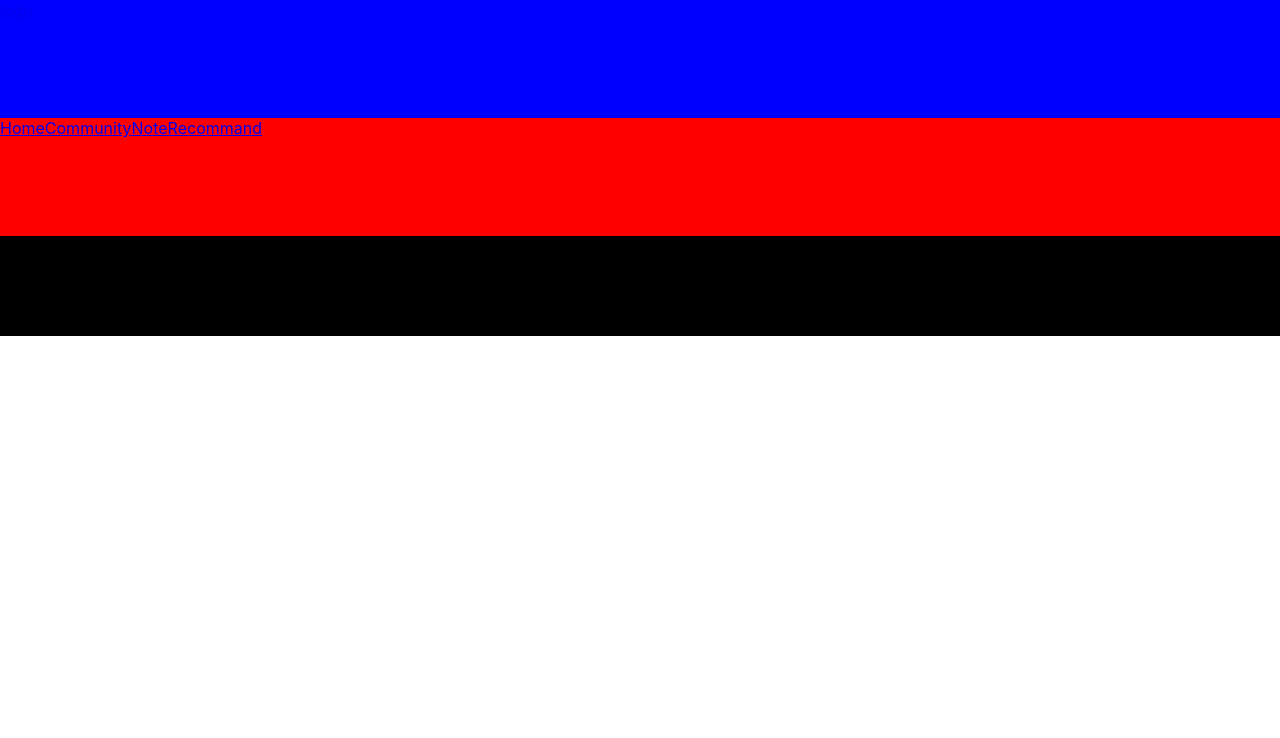
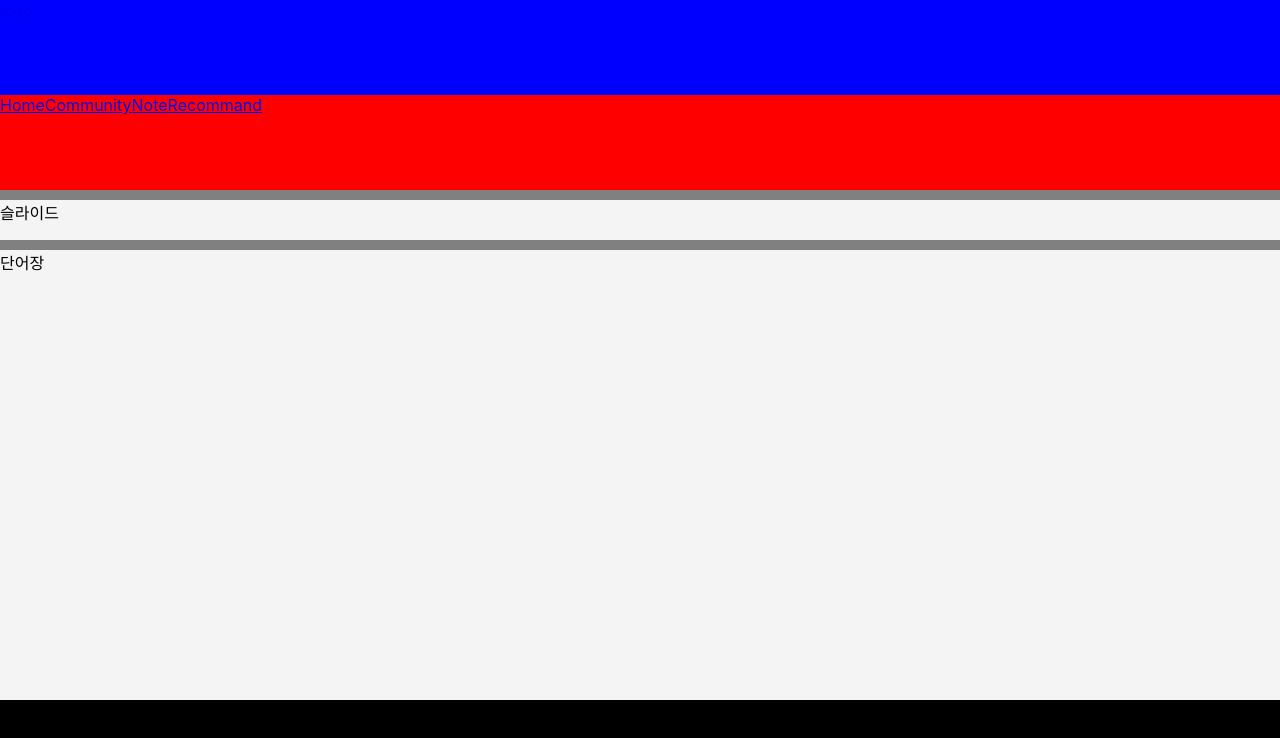
Before and after one commit to minu0897/capstone-yido, a React (Create React App) app: page / in a window 1280 px wide. Shown: the top 738 px of the page. Built offline with nearby package versions, Linux system fonts and the light colour scheme.

Commit message:
index.js

```diff
--- a/src/index.js
+++ b/src/index.js
@@ -18,6 +18,10 @@ root.render(
       <Header />
       <Navigation />
       <Routes>
+        <Route path='/' element={<Home/>} />
+        <Route path='/Community' element={<Community />} />
+        <Route path='/Note' element={<Note />} />
+        <Route path='/Recommand' element={<Recommand />} />
       </Routes>
       <Footer />
     </BrowserRouter>
```
